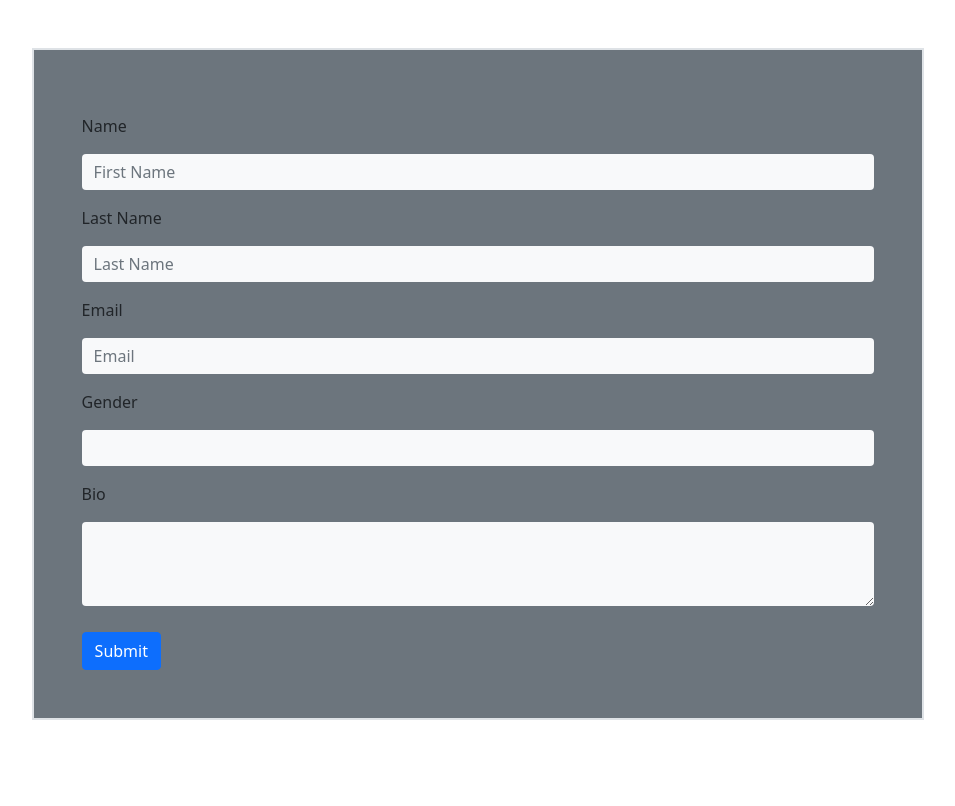
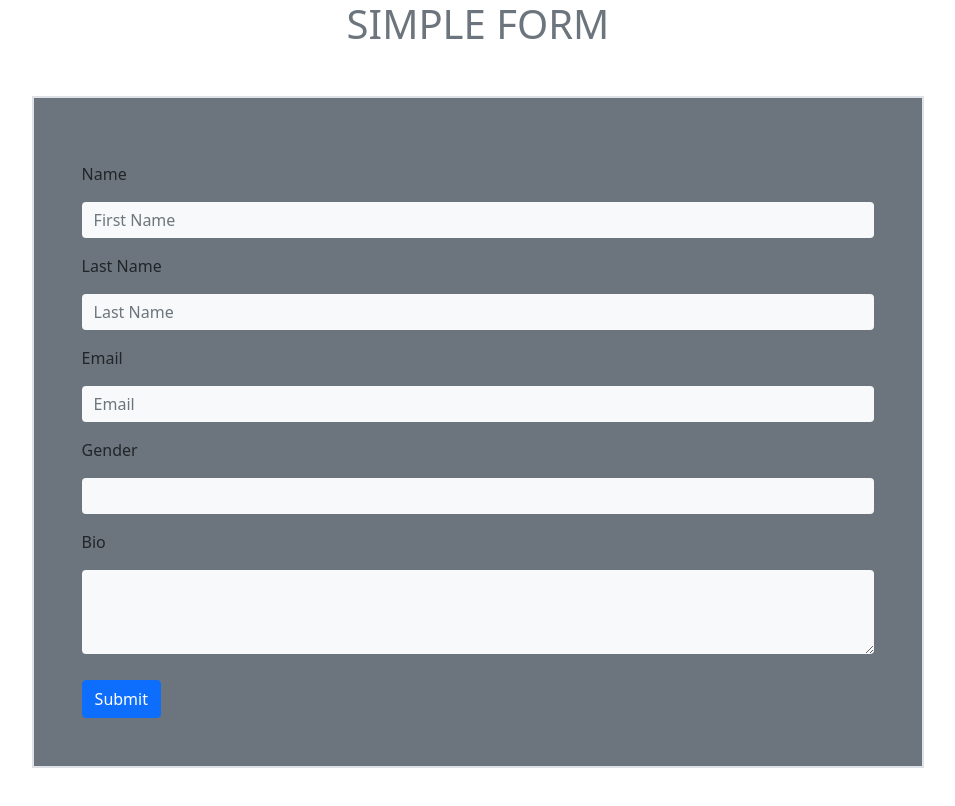
Before and after one commit to daveeedu/stage-2, a React (Create React App) app: page / in a window 1280 px wide. Shown: the top 806 px of the page, without its empty margins (162-1117 px from the left). Built offline with nearby package versions, Linux system fonts and the light colour scheme.

Commit message:
add heading

```diff
--- a/src/Forms.jsx
+++ b/src/Forms.jsx
@@ -32,6 +32,7 @@ export class forms extends Component {
   render() {
     return (
       <Container>
+          <h1 className="text-center text-secondary">SIMPLE FORM</h1>
         <form onSubmit={this.handleSubmit} className="0 h-100 m-auto my-5 p-5 border border-2 bg-secondary" style={{width: "80%"}} >
 
             <label htmlFor="firstName" className="w-100 ">
```
